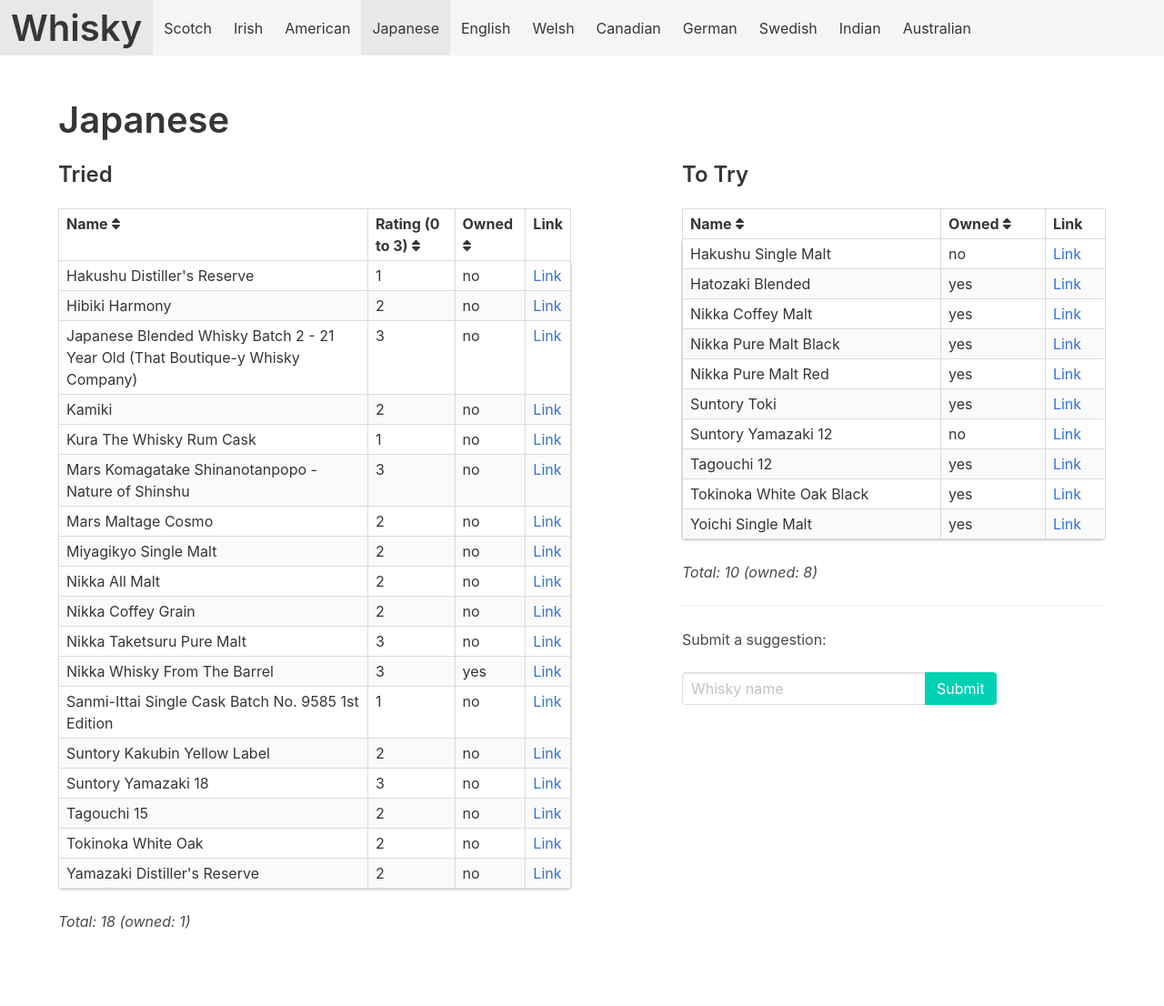
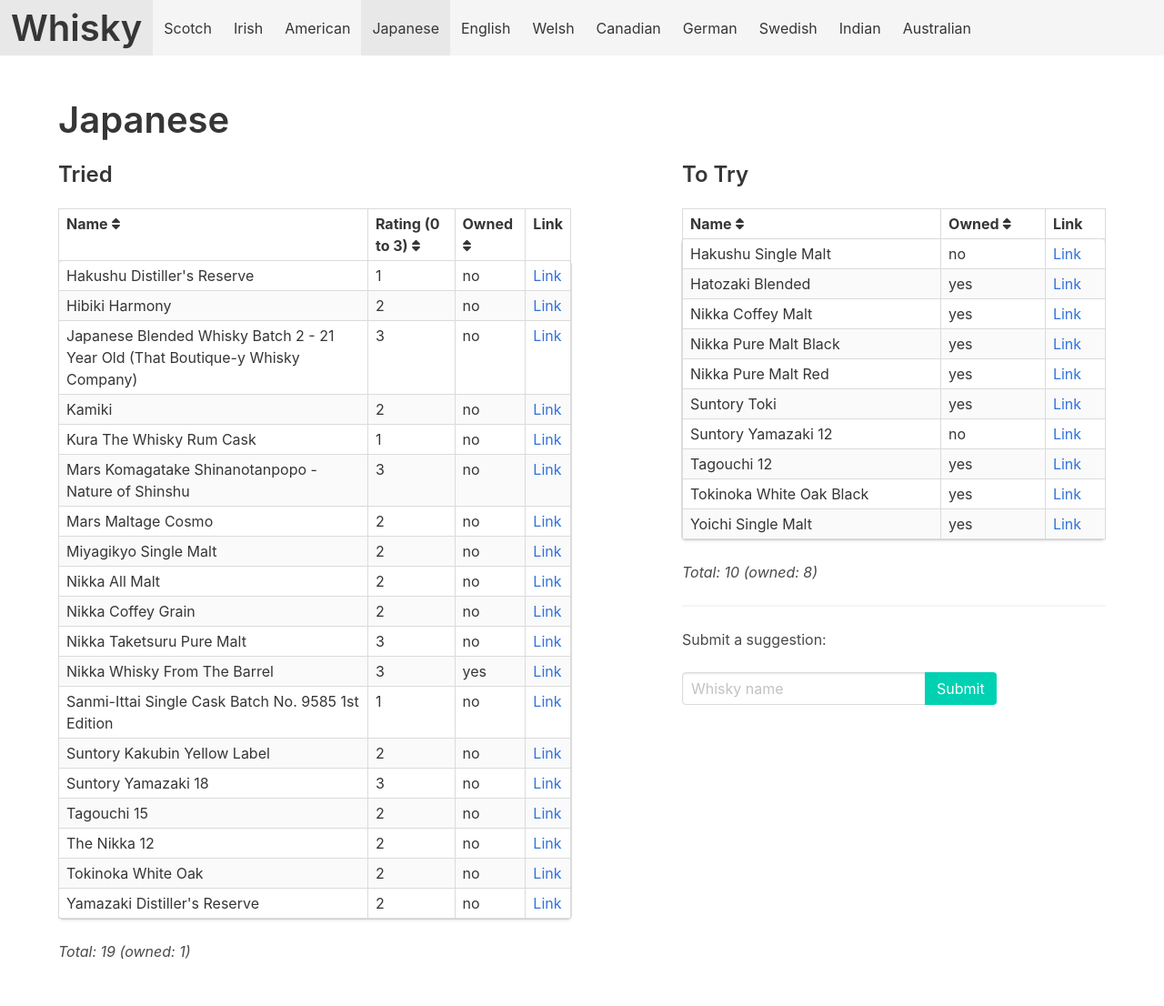
Before and after one commit to grega/whisky, a Jekyll site: the page built from japanese.html, in a window 1280 px wide. Shown: the whole page at 91% size. Built offline with Jekyll 4.4.1, drawn with Linux system fonts in a browser that asks for light colours; nearby versions of some CDN libraries; before the commit the page ends 1073 px from its top, so only the background shows below that.

Commit message:
Update tried.yml

```diff
--- a/_data/japanese/tried.yml
+++ b/_data/japanese/tried.yml
@@ -52,3 +52,6 @@
 
 - name: Suntory Yamazaki 18
   rating: 3
+
+- name: The Nikka 12
+  rating: 2
```
